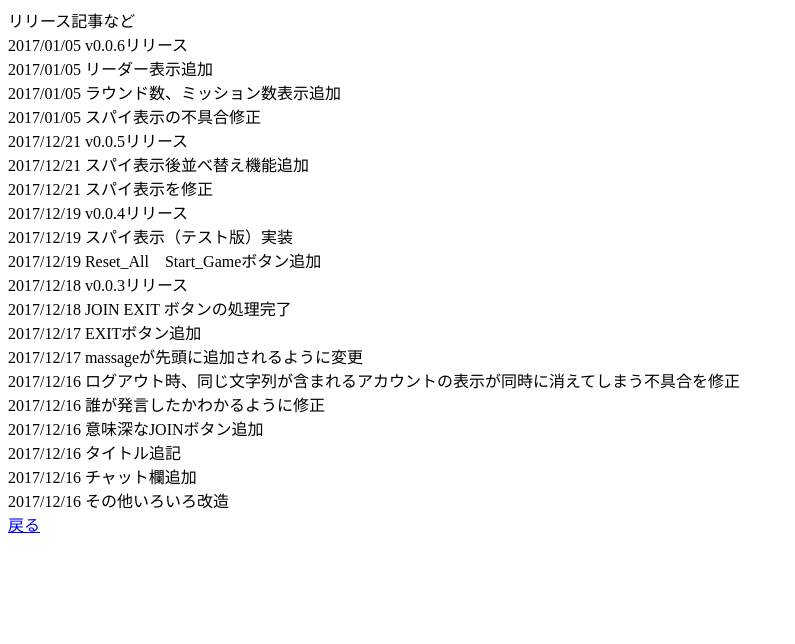
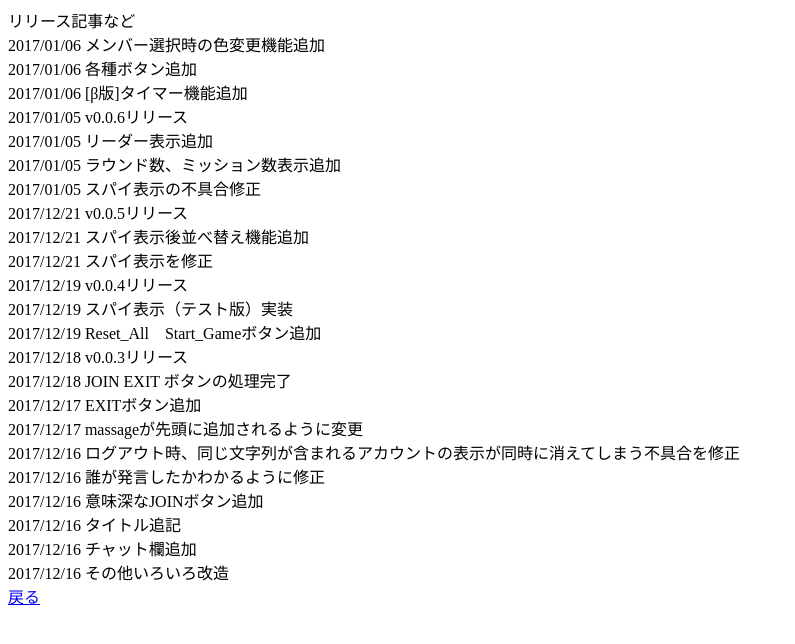
Before and after one commit to s1maPUTTY0/lonelypopaye, a website: page note.html in a window 1280 px wide. Shown: the whole page, without its empty margins (0-795 px from the left). Drawn offline with Linux system fonts and the light colour scheme.

Commit message:
member and buttan

```diff
--- a/note.html
+++ b/note.html
@@ -6,6 +6,9 @@
         <a>リリース記事など</a>
     </head>
     <body>
+        <div>2017/01/06 メンバー選択時の色変更機能追加</div>
+        <div>2017/01/06 各種ボタン追加</div>
+        <div>2017/01/06 [β版]タイマー機能追加</div>
         <div>2017/01/05 v0.0.6リリース</div>
         <div>2017/01/05 リーダー表示追加</div>
         <div>2017/01/05 ラウンド数、ミッション数表示追加</div>
```
